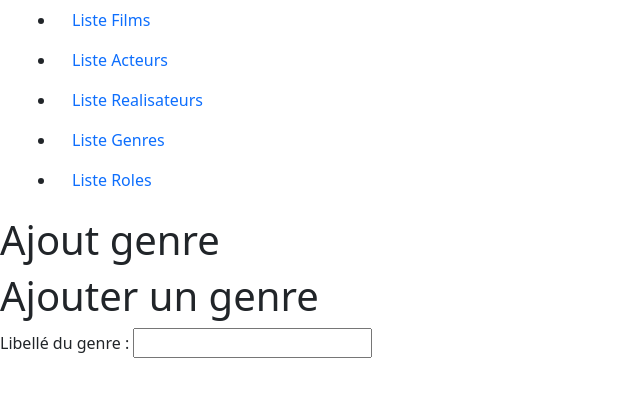
After one commit to saidtimaev/Cinema, a PHP site: template view/ajouts/ajoutGenre.php in a window 1280 px wide. The commit adds this page. Shown: the top 397 px of the page, without its empty margins (0-640 px from the left). Run offline with PHP 8.4, Linux system fonts and the light colour scheme; the template is opened without the code that fills it, so the values that code supplies are empty.

Commit message:
route, fonction pour ajoutGenre, crée ajoutGenre.php

```diff
--- a/index.php
+++ b/index.php
@@ -22,6 +22,7 @@ if(isset($_GET["action"])){
         case "infosRealisateur" : $ctrlCinema->infosRealisateur($_GET['id']); break;
         case "infosGenre" : $ctrlCinema->infosGenre($_GET['id']); break;
         case "infosRole" : $ctrlCinema->infosRole($_GET['id']); break;
+        case "ajoutGenre" : $ctrlCinema->ajoutGenre(); break;
 
     }
 }
--- /dev/null
+++ b/view/ajouts/ajoutGenre.php
@@ -0,0 +1,27 @@
+<?php ob_start(); ?>
+
+<h1>Ajout genre</h1>
+
+<div>
+    <h1>Ajouter un genre</h1>
+    <form action="traitement.php" method="post">
+        <p>
+            <label>
+                Libellé du genre :
+                <input type="text" name="genre_libelle">
+            </label>
+        </p>
+    </form>
+</div>
+
+
+
+
+
+
+<?php
+
+$titrePage = "Ajout genre";
+$titreSecond = "";
+$content = ob_get_clean();
+require "view/template.php";
```
Also changed, not shown: Controller/CinemaController.php (+8 -0 lines).
